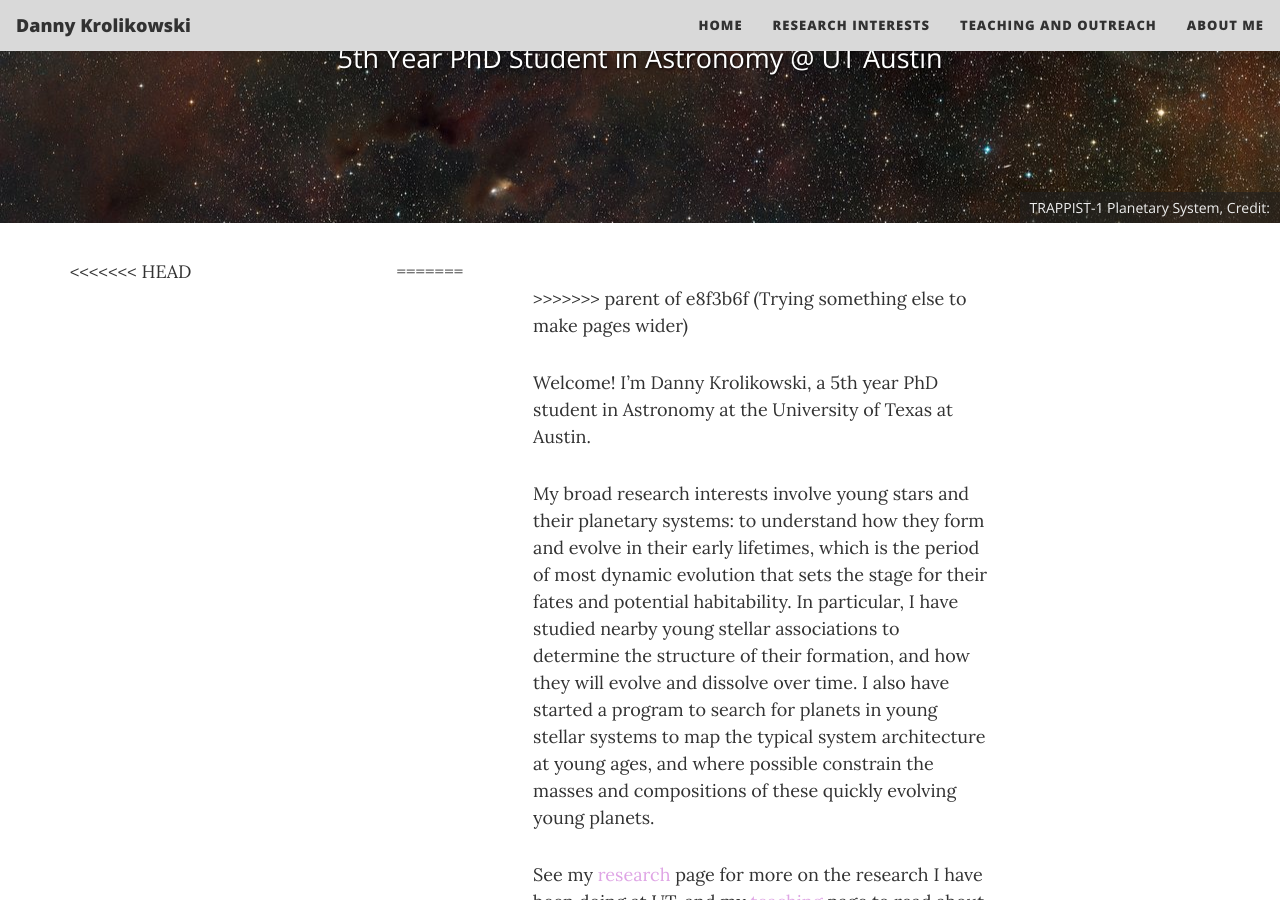
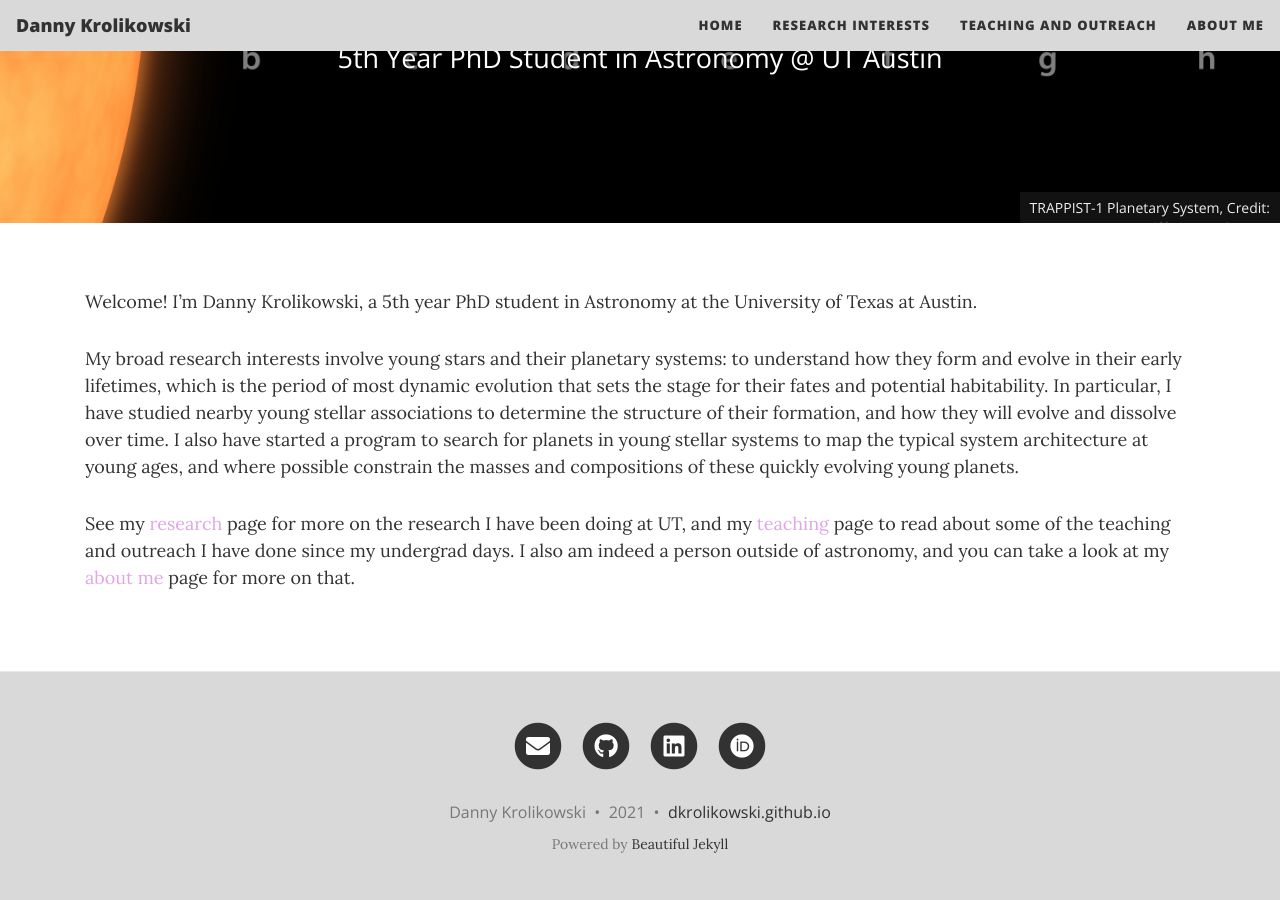
Before and after one commit to dkrolikowski/dkrolikowski.github.io, a Jekyll site: the page built from index.md, in a window 1280 px wide and 900 px high, scrolled down 410 px. Built offline with Jekyll 4.4.1, drawn with Linux system fonts in a browser that asks for light colours; nearby versions of some CDN libraries.

Commit message:
Now actually trying for wider to see if that changes mobile.

```diff
--- a/_layouts/page.html
+++ b/_layouts/page.html
@@ -9,11 +9,7 @@ layout: base
 
 <div class="{% if page.full-width %} container-fluid {% else %} container-md {% endif %}" role="main">
   <div class="row">
-<<<<<<< HEAD
-    <div class="{% if page.full-width %} col {% else %} col-xl-8 offset-xl-2 col-lg-10 offset-lg-1 {% endif %}">
-=======
-    <div class="{% if page.full-width %} col-xl {% else %} col-xl-8 offset-xl-2 col-lg-10 offset-lg-1 {% endif %}">
->>>>>>> parent of e8f3b6f (Trying something else to make pages wider)
+    <div class="{% if page.full-width %} col {% else %} col-xl-12 offset-xl-12 col-lg-12 offset-lg-12 {% endif %}">
       {% if page.before-content %}
         <div class="before-content">
           {% for file in page.before-content %}
```
